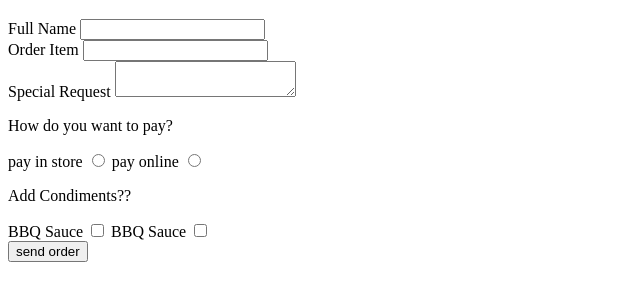
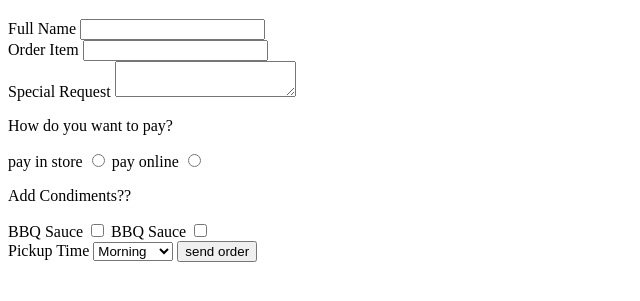
Before and after one commit to catie24241/ist263, a plain HTML site: page lecturenotes/week4forms.html in a window 1280 px wide. Shown: the part 61-362 px from the top of the page, without its empty margins (0-640 px from the left). Drawn offline with Linux system fonts and the light colour scheme.

Commit message:
Update week4forms.html

```diff
--- a/lecturenotes/week4forms.html
+++ b/lecturenotes/week4forms.html
@@ -31,6 +31,13 @@
                 <label for='ketchup'>BBQ Sauce</label>
                 <input type='checkbox' id='ketchup' name='ketchup'> <br>
 
+                <label for='pickup'>Pickup Time</label>
+
+                <select id='pickup' name='pickup'>
+                    <option value='morning'> Morning </option>
+                    <option value='afternoon'> Afternoon </option>
+                    <option value='evening'> Evening </option>
+                </select>
 
                 <input type='submit' value='send order'>
                 <!-- input is a void tag, no close-->
```
